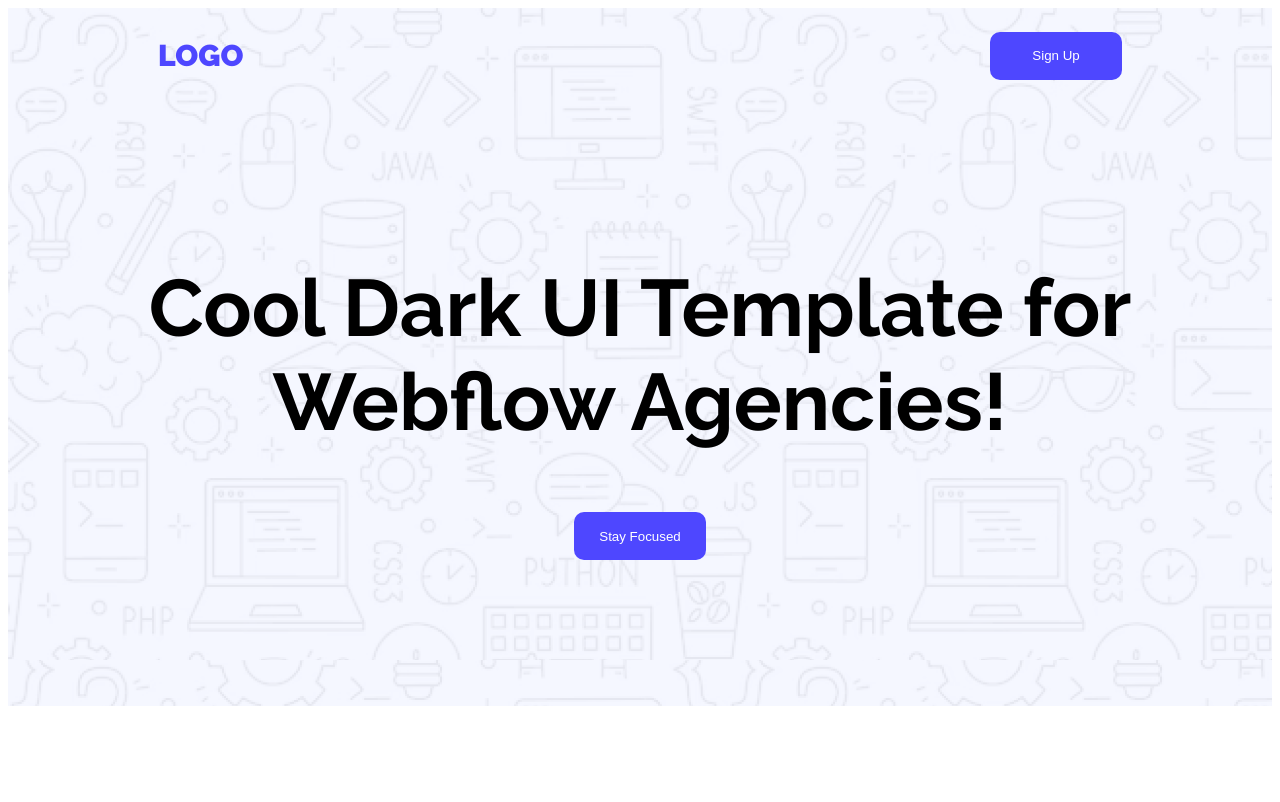
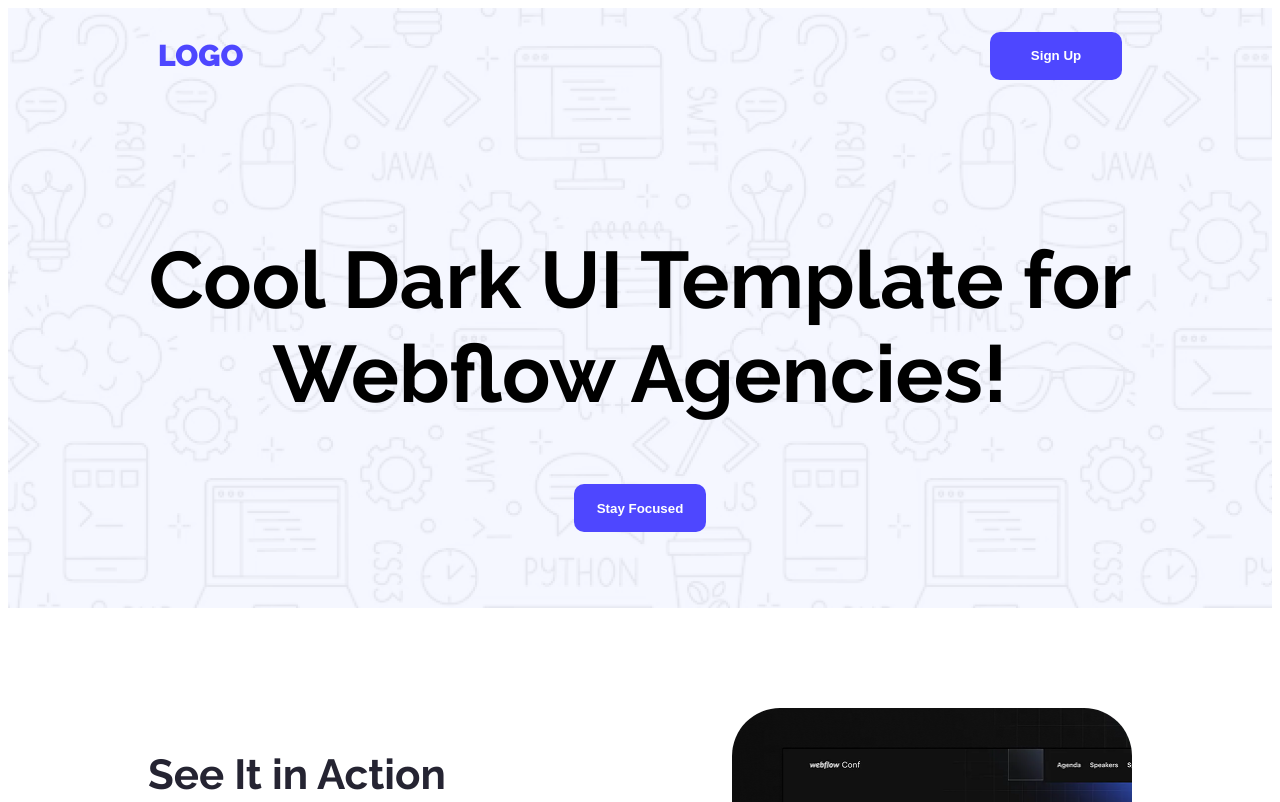
Before and after one commit to ahhridoy01/web-assignment-1, a plain HTML site: page index.html in a window 1280 px wide. Shown: the top 802 px of the page. Drawn offline with Linux system fonts and the light colour scheme; a web font is replaced by a local one.

Commit message:
Adding lauch live preview section

```diff
--- a/styles/style.css
+++ b/styles/style.css
@@ -10,7 +10,7 @@
 header {
     background-image: url(../Assets/Hero-bg.png);
     background-position: top left;
-    height: 698px;
+    height: 600px;
 }
 
 .nav-bar{
@@ -34,6 +34,7 @@
     border-radius: 10px;
     border: none;
     color: #FFFFFF;
+    font-weight: bold;
     /* margin-top: 50px; */
     margin-right: 150px;
 }
@@ -41,11 +42,12 @@
     font-size: 40px;
     font-weight: bold;
     text-align: center;
-    margin-top: 158px;
+    margin-top: 130px;
 }
 .banner-content button{
     width: 132px;
     height: 48px;
+    font-weight: bold;
     background-color: #4E47FF;
     border-radius: 10px;
     border: none;
@@ -71,6 +73,7 @@
 .launch-content button{
     width: 229px;
     height: 48px;
+    font-weight: bold;
     background-color: #4E47FF;
     border-radius: 10px;
     border: none;
```
